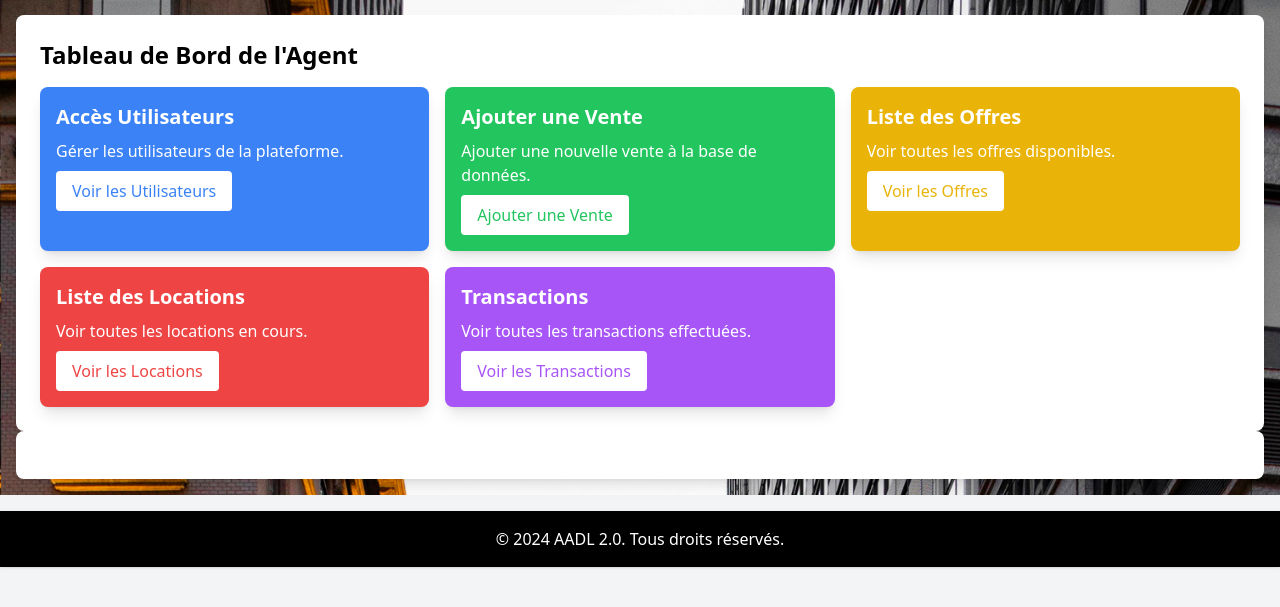
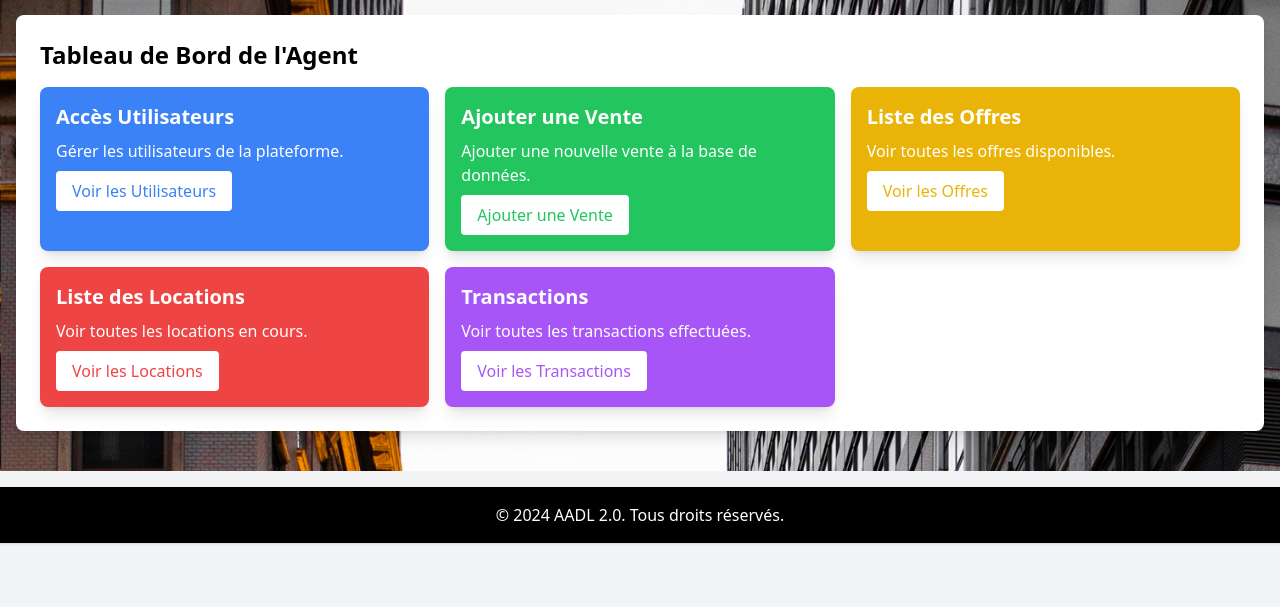
Before and after one commit to AladinAzz/gestion-immobiliere-FastAPI, a FastAPI app: page /agent in a window 1280 px wide. Shown: the part 73-680 px from the top of the page. Run offline with FastAPI, Linux system fonts and the light colour scheme; some libraries are stand-ins or nearby versions.

Commit message:
add-sale 2.0

```diff
--- a/main.py
+++ b/main.py
@@ -183,4 +183,6 @@ def get_rental(request: Request, db: Session = Depends(get_db)):
 @app.get("/offers", response_class=HTMLResponse)
 def get_rental(request: Request, db: Session = Depends(get_db)):
     offres = crud.get_offers(db)
+    if not offres:
+        raise HTTPException(status_code=404, detail="offres not found")
     return templates.TemplateResponse("liste_offres.html", {"request": request, "title": "Locations", "offers": offres})
--- a/templates/agent.html
+++ b/templates/agent.html
@@ -38,7 +38,7 @@
                 <div class="bg-yellow-500 text-white p-4 rounded-lg shadow-lg">
                     <h3 class="text-xl font-bold mb-2">Liste des Offres</h3>
                     <p>Voir toutes les offres disponibles.</p>
-                    <a href="#"  onclick="displayTable('/get-offers',event)" class="mt-2 inline-block bg-white text-yellow-500 px-4 py-2 rounded hover:bg-gray-200">Voir les Offres</a>
+                    <a href="#"  onclick="displayTable('/offers',event)" class="mt-2 inline-block bg-white text-yellow-500 px-4 py-2 rounded hover:bg-gray-200">Voir les Offres</a>
                 </div>
                 <div class="bg-red-500 text-white p-4 rounded-lg shadow-lg">
                     <h3 class="text-xl font-bold mb-2">Liste des Locations</h3>
@@ -52,7 +52,8 @@
                 </div>
             </div>
         </div>
-        <div id="table" class="bg-white p-6 rounded-lg shadow-lg" >
+        <br>
+        <div id="table" class="bg-white p-6 rounded-lg shadow-lg" hidden>
 
         </div>
     </main>
@@ -78,7 +79,7 @@
     const iframe = document.createElement('iframe');
     iframe.src = data;
     iframe.width = "100%";
-
+    detailsSection.hidden=false;
 
     // Adjust iframe height dynamically
     iframe.onload = function () {
```
Also changed, not shown: crud.py (+14 -15 lines).
